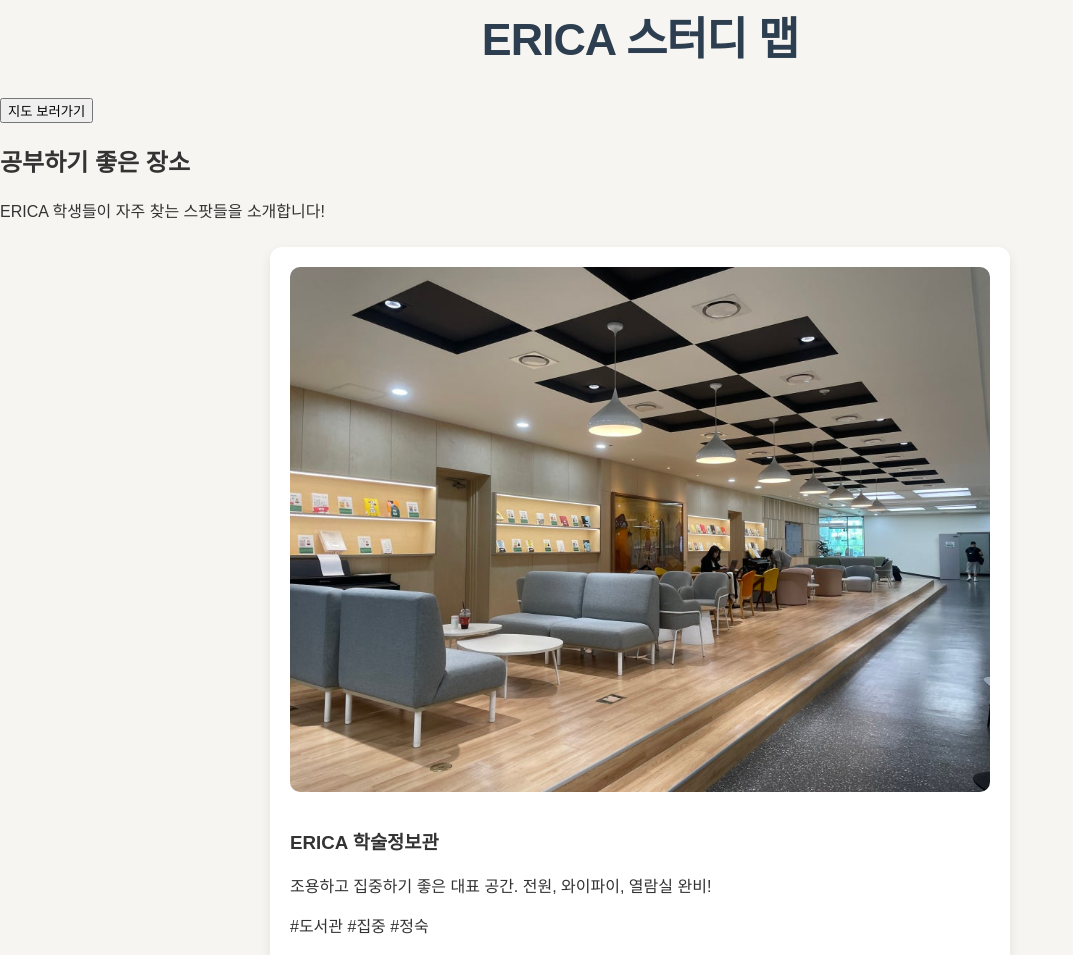
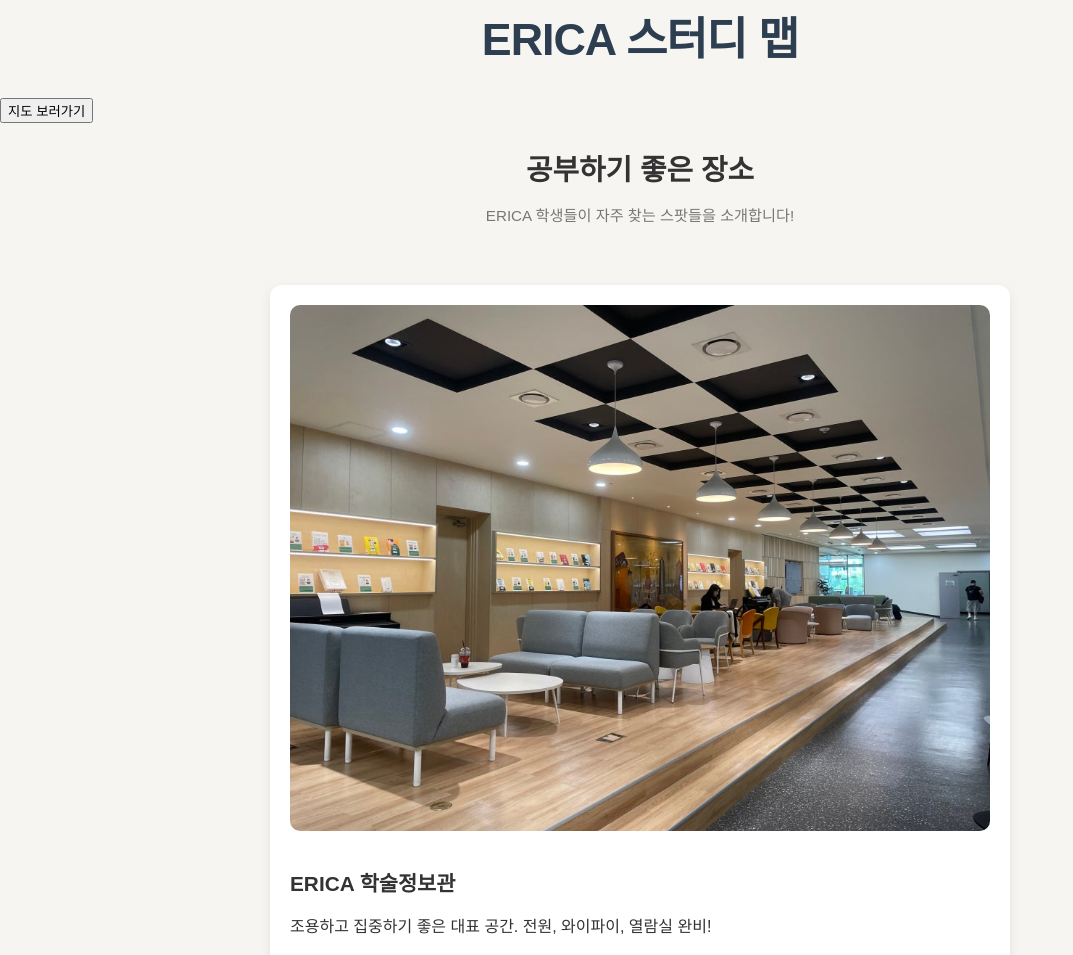
Before and after one commit to kim-in-ae/erica-study-map, a plain HTML site: page erica-study-map-main/index.html in a window 1280 px wide. Shown: the part 37-992 px from the top of the page, without its empty margins (0-1073 px from the left). Drawn offline with Linux system fonts and the light colour scheme.

Commit message:
전체적인 레이아웃 정리

```diff
--- a/erica-study-map-main/style.css
+++ b/erica-study-map-main/style.css
@@ -1,3 +1,69 @@
+/* 전체 페이지 기본 레이아웃 */
+body {
+    background-color: #F7F5F1; /* 공주님이 고른 아이보리 */
+    font-family: 'Noto Sans KR', sans-serif;
+    margin: 0;
+    padding: 0;
+    color: #333;
+}
+
+/* 페이지 전체 넓이 제한 (너무 넓지 않도록) */
+#places {
+    max-width: 900px; /* 가운데 카드 너비 제한 */
+    margin: 0 auto;   /* 가운데 정렬 */
+    padding: 20px 15px;
+}
+
+/* 헤더 영역 */
+header {
+    text-align: center;
+    margin-top: 20px;
+    margin-bottom: 10px;
+}
+
+header h2 {
+    font-size: 1.8rem;
+    margin-bottom: 5px;
+}
+
+header .subtitle {
+    color: #777;
+    font-size: 0.95rem;
+}
+
+/* 각 카드 기본 여백 */
+.place-card {
+    background: #ffffff;
+    padding: 20px;
+    border-radius: 16px;
+    margin-bottom: 25px;
+    box-shadow: 0px 4px 12px rgba(0, 0, 0, 0.07);
+}
+
+/* 카드 내 이미지 */
+.place-card img {
+    width: 100%;
+    border-radius: 12px;
+    margin-bottom: 15px;
+}
+
+/* 카드 제목 */
+.place-card h3 {
+    font-size: 1.3rem;
+    margin-bottom: 8px;
+}
+
+/* 태그 디자인 */
+.tag {
+    display: inline-block;
+    background: #ece9e2;
+    color: #555;
+    font-size: 0.8rem;
+    padding: 3px 8px;
+    border-radius: 8px;
+    margin-top: 5px;
+}
+
 html, body {
     height:100%;
     margin:0;
```
